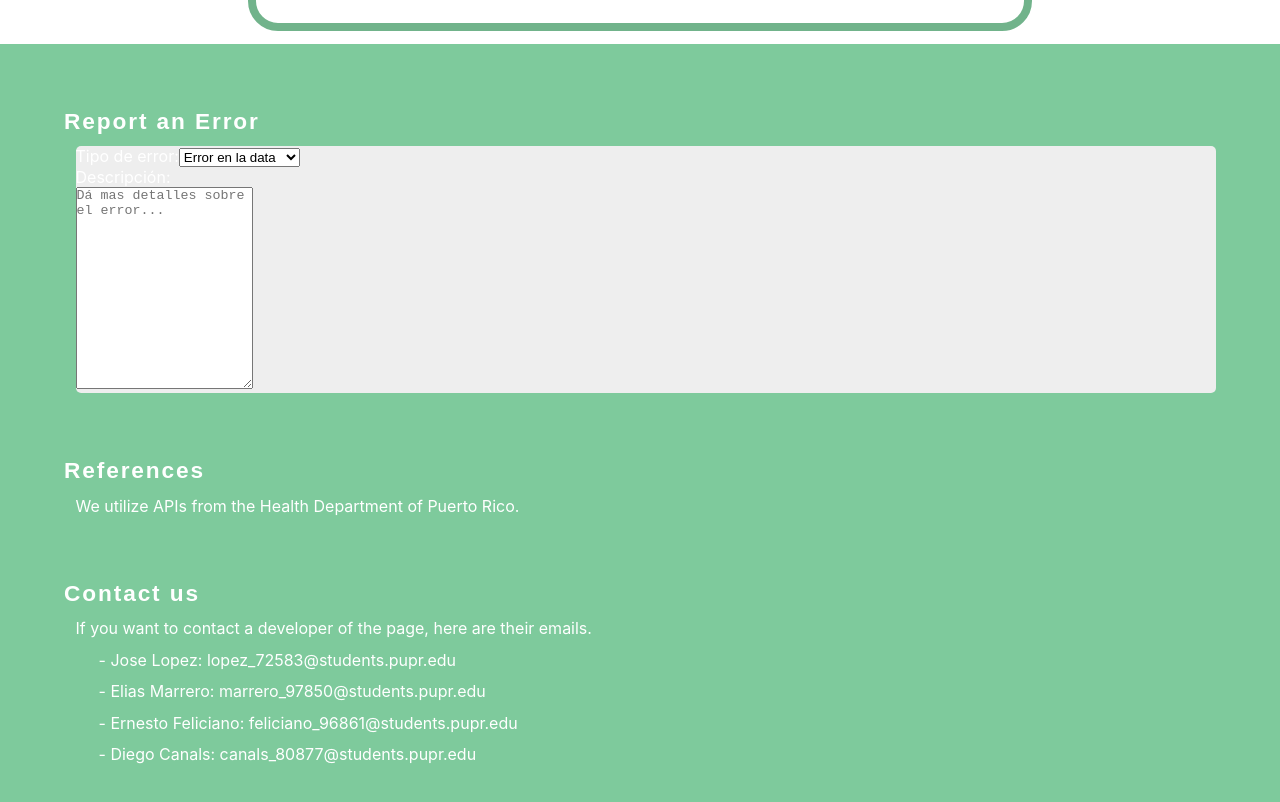
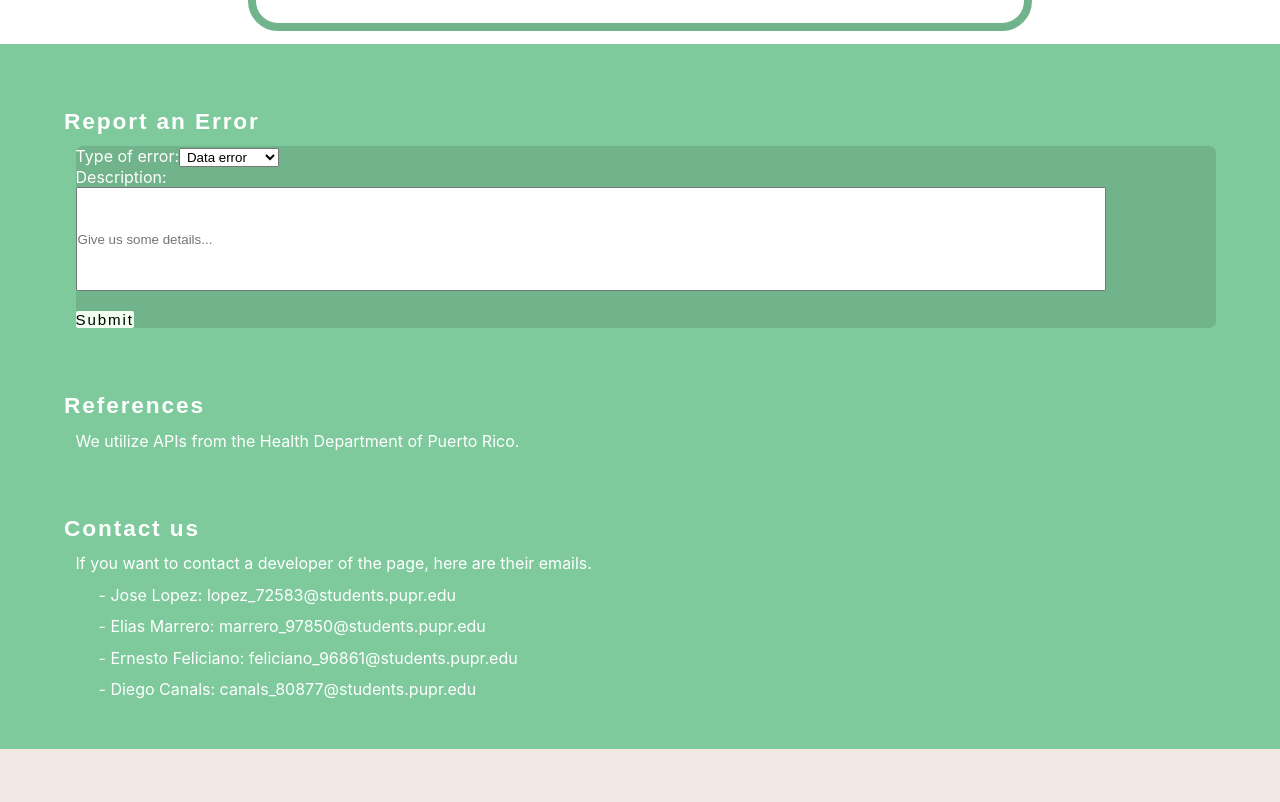
Before and after one commit to dcanalsPoly/Capstone, a React (Create React App) app in the folder my-app/frontend/: page / in a window 1280 px wide. Shown: the part 887-1689 px from the top of the page. After the commit the page ends 1636 px from the top, so only its background shows below. Built offline with nearby package versions, Linux system fonts and the light colour scheme.

Commit message:
Report Form Modification

```diff
--- a/my-app/frontend/src/components/ReportForm.css
+++ b/my-app/frontend/src/components/ReportForm.css
@@ -1,13 +1,61 @@
 .containerReport {
-  border-radius: 5px;
-  background-color: rgb(238, 238, 238);
+  width: 100%;
+  border-radius: 7px;
+  background-color: #71B38B;
 }
 
-.textAreaRep {
-  height: 200px;
+.textAreaRep{
+  size: 120;
+  height: 100px;
+  width: 90%;
+  display: flex;
+  justify-content: center;
+}
+
+.textTags {
+  color: #FFFFFF;
 }
 
 .structure {
+  padding-right: .5%;
+  padding-left: .25%;
+}
+
+.newError {
   display: flex;
-  justify-content: left;
+  align-content: center;
+  width: max-content;
+  border-radius: 2px;
+  background: none;
+  color: white;
+  box-shadow: none;
+  border: 0;
+  cursor: pointer;
 }
+
+.newError:hover {
+  color: #6890ff;
+}
+
+.submitButton {
+  display: flex;
+  align-content: center;
+  width: max-content;
+  border-radius: 2px;
+  font-family: "Arial";
+  font-weight: 300;
+  font-size: 4mm;
+  letter-spacing: 0.5mm;
+  background-color: honeydew;
+  color: black;
+  box-shadow: none;
+  border: 0;
+  cursor: pointer;
+}
+.submitButton:hover{
+  background-color:#bfd0fd;
+}
+
+
+/*<input className= 'submitButton' value='Submit'></input>>
+<span className={clickedSubmit} tabIndex='1' onClick={() => setClicked("Submit")}>Submit</span>*/
--- a/my-app/frontend/src/components/ReportForm.js
+++ b/my-app/frontend/src/components/ReportForm.js
@@ -1,24 +1,50 @@
 import './ReportForm.css';
+import React, { useState } from 'react';
 
 function ReportForm  (props){
-    return(
-        <div className="containerReport">
+    const [clicked, setClicked] = useState(false);
+    console.log(clicked);
+    const [reportText, setReportText] = useState();
+    console.log(reportText);
+    const [errorType, setErrorType] = useState();
+    console.log(errorType);
 
-            <form>
+    /*function handleChange(event){
+        setReportText = event.target.value;
+    }*/
 
-            <p className>
-            <label>Tipo de error:</label>
-            <select placeholder="Elige un error">
-                <option value="Data">Error en la data</option>
-                <option value="Grafico">Error en gráficas</option>
-                <option value="Otro">Otro error</option>
-            </select><br/>
+    var clickedSubmit = 'newError';
+    var submitReport = 'submitButton';
 
-            <label>Descripción:</label><br/>
-            <textarea placeholder="Dá mas detalles sobre el error..." className="textAreaRep"></textarea>
-            </p>
-            </form>
+    if (clicked === "Submit")
+    {
+        return (
+        <div>
+            <label>Report submitted!</label>
+            <span className={clickedSubmit} tabIndex='1' onClick={() => setClicked("Report")}>Report a new error</span>
         </div>
-    );
+        )
+    }
+
+    else if (clicked === "Report" || clicked === false)
+    {
+        return(
+            <div className="containerReport">
+
+                <label className= 'textTags'>Type of error:</label>
+                <select className= "structure" placeholder="Choose an error" onChange={(e) => setErrorType(e.target.value)}>
+                    <option value="Data">Data error</option>
+                    <option value="Graph">Graph error</option>
+                    <option value="Other">Other error</option>
+                </select><br/>
+
+                <label className= 'textTags'>Description:</label><br/>
+                <input type='text' className='textAreaRep' placeholder="Give us some details..." onChange={(e) => setReportText(e.target.value)}></input><br/>
+                <input type="submit" className={submitReport} tabIndex='1' onClick={() => setClicked("Submit")}></input>
+
+            </div>
+        );
+    }
+
 }
 export default ReportForm;
```
